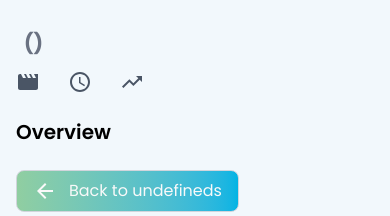
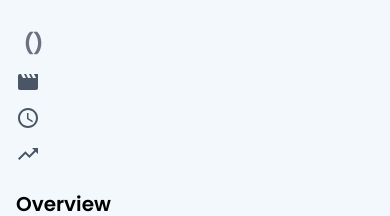
Before and after one commit to oniids13/cineverse, a React (Vite) app: page /1/1 in a window 390 px wide. Shown: the part 590-806 px from the top of the page. Built offline with nearby package versions, Linux system fonts and the light colour scheme.

Commit message:
fix responsive style on icons

```diff
--- a/src/sections/SpecificMediaSection.jsx
+++ b/src/sections/SpecificMediaSection.jsx
@@ -28,19 +28,16 @@ const SpecificMediaSection = ({
   const isFromSearch = fromPage === "search";
   const isFromHome = fromPage === "home";
 
-  // Get the search query from location state if it exists
   const searchQuery = location.state?.searchQuery;
   const searchMediaType = location.state?.mediaType;
 
   const getBackLink = () => {
     if (isFromSearch && searchQuery) {
-      // If coming from search, go back to search results
       return `/search/${searchMediaType}?q=${encodeURIComponent(searchQuery)}`;
     } else if (isFromHome) {
-      // If coming from home, go back to home
       return `/`;
     }
-    // Otherwise go to the regular media type page
+
     return `/${type}${type === "tv" ? "-shows" : "s"}`;
   };
 
@@ -72,7 +69,7 @@ const SpecificMediaSection = ({
               <span className="text-gray-500 text-xl ml-2">({year})</span>
             </h1>
 
-            <div className="flex gap-6 text-gray-600">
+            <div className="flex flex-col sm:flex-row gap-3 sm:gap-6 text-gray-600">
               <div className="flex items-center">
                 <MovieIcon className="mr-1" />
                 <span>{genre}</span>
```
